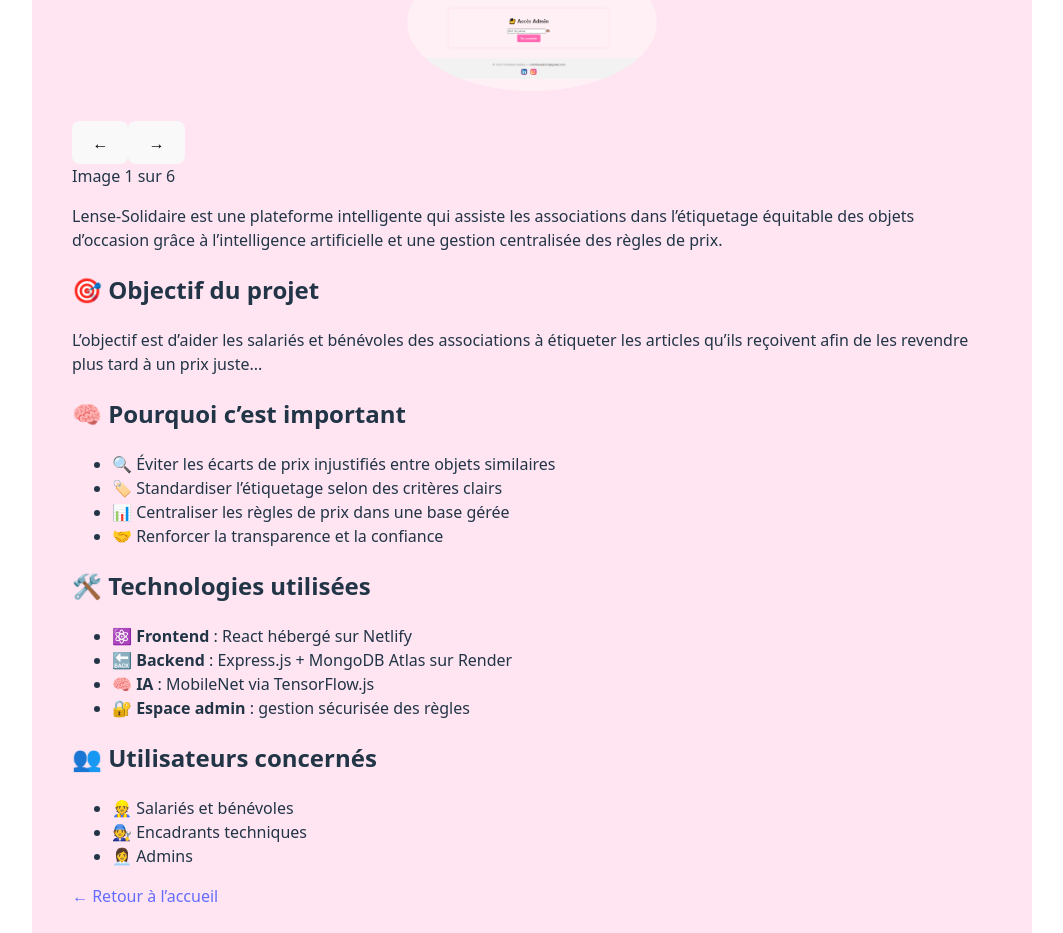
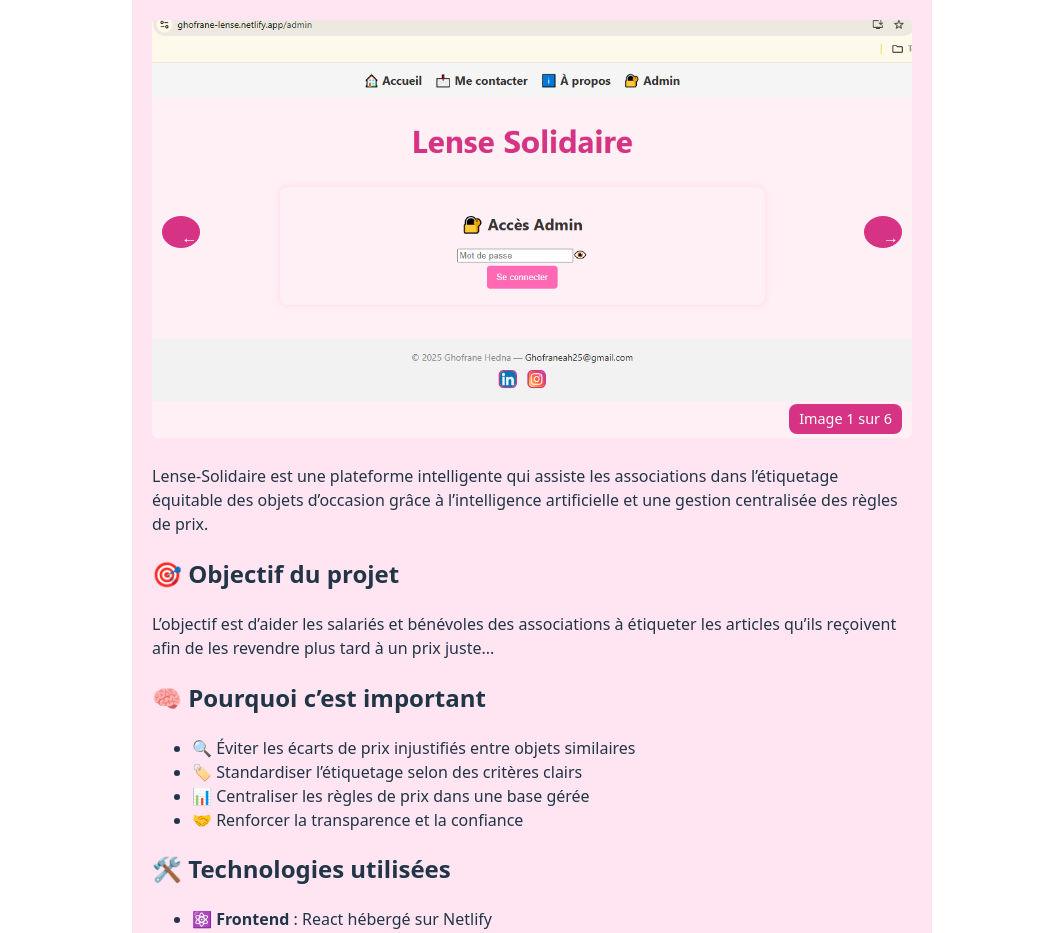
Before and after one commit to GHOFRANE-AH/ghofrane-portfolio, a React (Vite) app: page /lense-solidaire in a window 1280 px wide. Shown: the part 207-1140 px from the top of the page, without its empty margins (108-1171 px from the left). Built offline with nearby package versions, Linux system fonts and the light colour scheme.

Commit message:
Ajout du carrousel et centrage de la page projet

```diff
--- a/index.html
+++ b/index.html
@@ -3,7 +3,7 @@
   <head>
     <meta charset="UTF-8" />
     <link rel="icon" type="image/svg+xml" href="/vite.svg" />
-    <meta name="viewport" content="width=device-width, initial-scale=1.0" />
+<meta name="viewport" content="width=device-width, initial-scale=1.0" />
     <title>ghofrane-portfolio</title>
     <style>
       body {
--- a/src/App.css
+++ b/src/App.css
@@ -1,98 +1,22 @@
-
-@media (max-width: 600px) {
-  #root {
-    padding: 1rem;
-    max-width: 100%;
-  }
-}
 nav {
   display: flex;
   flex-wrap: wrap;
   justify-content: center;
   gap: 1rem;
+  background-color: #d63384;
+  padding: 10px 20px;
 }
 
 @media (max-width: 600px) {
   nav {
     flex-direction: column;
     align-items: center;
+    padding: 15px;
+    gap: 10px;
+  }
+
+  nav a {
+    font-size: 1rem;
+    padding: 8px;
   }
 }
-
-
-
-#root {
-  max-width: 1280px;
-  margin: 0 auto;
-  padding: 2rem;
-  text-align: center;
-}
-@media (max-width: 600px) {
-  .project-container {
-    padding: 20px 15px;
-  }
-
-  .project-title {
-    font-size: 1.8rem;
-    margin-bottom: 20px;
-  }
-
-  .project-image {
-    max-width: 180px;
-    margin-bottom: 20px;
-  }
-
-  .project-text,
-  .project-list {
-    font-size: 1rem;
-    line-height: 1.5;
-  }
-
-  .site-footer {
-    font-size: 0.9rem;
-    padding: 20px 10px;
-  }
-
-  nav {
-    flex-direction: column;
-    gap: 10px;
-    padding: 10px;
-  }
-}
-
-
-.logo {
-  height: 6em;
-  padding: 1.5em;
-  will-change: filter;
-  transition: filter 300ms;
-}
-.logo:hover {
-  filter: drop-shadow(0 0 2em #646cffaa);
-}
-.logo.react:hover {
-  filter: drop-shadow(0 0 2em #61dafbaa);
-}
-
-@keyframes logo-spin {
-  from {
-    transform: rotate(0deg);
-  }
-  to {
-    transform: rotate(360deg);
-  }
-}
-
-@media (prefers-reduced-motion: no-preference) {
-  a:nth-of-type(2) .logo {
-    animation: logo-spin infinite 20s linear;
-  }
-}
-
-.card {
-  padding: 2em;
-}
-
-.read-the-docs {
-  color: #888;
-}
--- a/src/components/ProjectDetails.css
+++ b/src/components/ProjectDetails.css
@@ -8,67 +8,75 @@
 }
 
 .project-title {
+  color: #d63384;
   text-align: center;
-  font-size: 2.5rem;
-  margin-bottom: 30px;
+  margin-bottom: 20px;
+}
+
+
+
+
+.project-container {
+  padding: 60px 20px;
+  max-width: 800px;
+  margin: 0 auto;
+  background-color: #ffe4f1;
+}
+
+.project-title {
   color: #d63384;
 }
 
-.project-image {
-  display: block;
-  margin: 0 auto 30px auto;
-  border-radius: 50%;
-  max-width: 250px;
+.project-image-wrapper {
+  position: relative;
+  margin-bottom: 20px;
 }
 
-.site-footer {
-  text-align: center;
-  font-size: 0.9rem;
-  color: #6c757d;
-  padding: 20px 10px;
-  background-color: #fff0e4;
-  margin-top: 40px;
+.project-image {
+  width: 100%;
+  border-radius: 5px;
 }
 
-nav {
-  display: flex;
-  flex-wrap: wrap;
-  justify-content: center;
-  gap: 1rem;
+.nav-btn {
+  position: absolute;
+  top: 50%;
+  transform: translateY(-50%);
+  background-color: #d63384;
+  color: #fff;
+  border: none;
+  border-radius: 50%;
+  width: 32px;
+  height: 32px;
+  cursor: pointer;
+  z-index: 1;
 }
 
-/* ✅ Responsive mobile */
-@media (max-width: 600px) {
-  .project-container {
-    padding: 30px 15px;
-    max-width: 100%;
-  }
+.nav-btn.right {
+  right: 10px;
+}
 
-  .project-title {
-    font-size: 1.8rem;
-    margin-bottom: 20px;
-  }
+.nav-btn.left {
+  left: 10px;
+}
 
-  .project-image {
-    max-width: 180px;
-    margin-bottom: 20px;
-  }
+.image-indicator {
+  position: absolute;
+  bottom: 10px;
+  right: 10px;
+  background-color: #d63384;
+  color: #fff;
+  padding: 4px 10px;
+  border-radius: 8px;
+  font-size: 0.9rem;
+}
 
-  .project-text,
-  .project-list {
-    font-size: 1rem;
-    line-height: 1.5;
-  }
-
-  .site-footer {
-    font-size: 1rem;
-    padding: 30px 15px;
-  }
-
-  nav {
-    flex-direction: column;
-    align-items: center;
-    gap: 10px;
-    padding: 10px;
-  }
+.back-btn {
+  display: inline-block;
+  margin-top: 30px;
+  padding: 10px 20px;
+  background-color: #d63384;
+  color: #fff;
+  text-decoration: none;
+  border-radius: 8px;
+  font-weight: bold;
 }
--- a/src/components/ProjectDetails.jsx
+++ b/src/components/ProjectDetails.jsx
@@ -36,7 +36,6 @@ function ProjectDetails() {
         ) : (
           <div className="project-end">
             <p>🎉 Toutes les images ont été affichées !</p>
-            <img src="/fin.PNG" alt="Fin du carrousel" className="project-image" />
           </div>
         )}
       </div>
```
